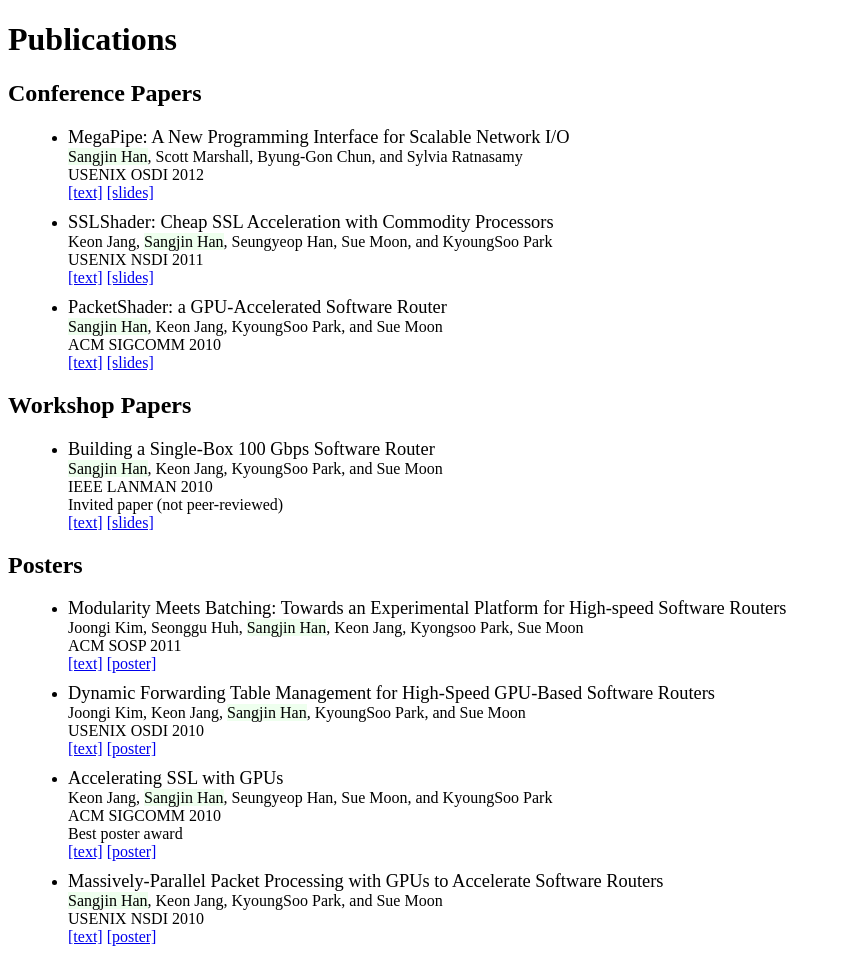
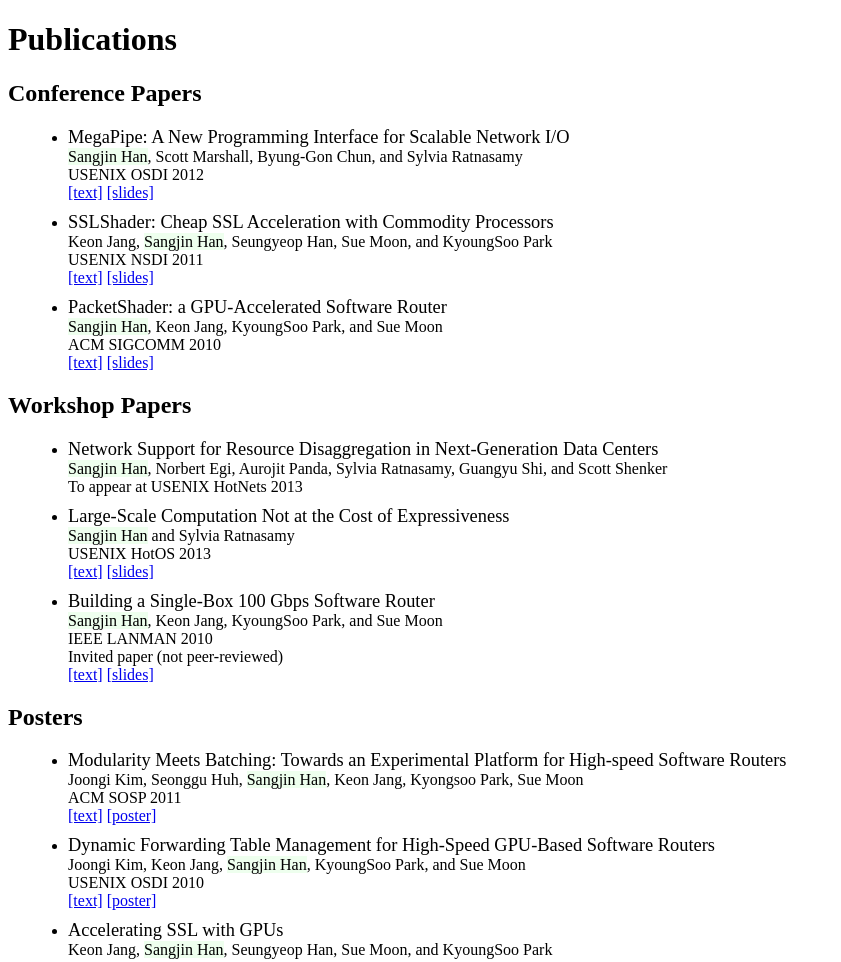
Before and after one commit to sangjinhan/homepage, a Jekyll site: the page built from publications.html, in a window 1280 px wide. Shown: the part 108-1070 px from the top of the page, without its empty margins (0-841 px from the left). Built offline with Jekyll 4.4.1, drawn with Linux system fonts in a browser that asks for light colours; grey boxes are pictures that could not be loaded.

Commit message:
Celias added & Intel internship

```diff
--- a/index.html
+++ b/index.html
@@ -55,6 +55,7 @@
   <div class="span6">
     <h3>Others</h3>
     <ul>
+      <li> Intern; Jun 2013 - Aug 2013, Intel </li>
       <li> Research Staff; May 2009 - Jul 2011, AN Lab, KAIST </li>
       <li> Software Engineer; Feb 2006 - Feb 2009, Piolink </li>
       <li> Intern; Dec 2003 - Feb 2004, Sony Computer Entertainment </li>
--- a/publications.html
+++ b/publications.html
@@ -63,6 +63,24 @@
 <h2> Workshop Papers </h2>
 <ul>
   <li class="paper">
+    <span class="title">
+      Network Support for Resource Disaggregation in Next-Generation Data Centers<br>
+    </span>
+    <span class="me">Sangjin Han</span>, Norbert Egi, Aurojit Panda, Sylvia Ratnasamy, Guangyu Shi, and Scott Shenker<br>
+    To appear at USENIX HotNets 2013<br>
+    <!-- 26 out of 110 (23.6%) -->
+  </li>
+  <li class="paper">
+    <span class="title">
+      Large-Scale Computation Not at the Cost of Expressiveness<br>
+    </span>
+    <span class="me">Sangjin Han</span> and Sylvia Ratnasamy <br>
+    USENIX HotOS 2013<br>
+    <a href="static/pub/hotos2013_celias.pdf">[text]</a>
+    <a href="static/pub/hotos2013_celias_slides.pdf">[slides]</a>
+    <!-- 27 out of 90 (30.0%) -->
+  </li>
+  <li class="paper">
   <span class="title">
       Building a Single-Box 100 Gbps Software Router <br>
     </span>
```
Also changed, not shown: 2 other files.
